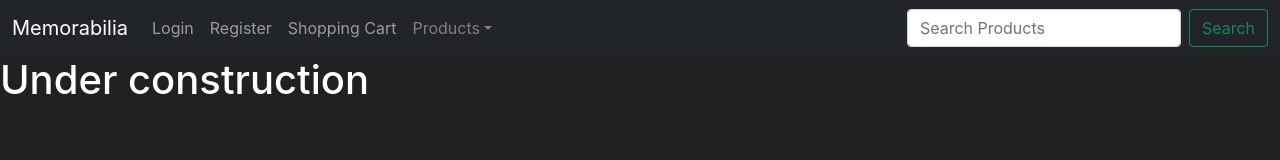
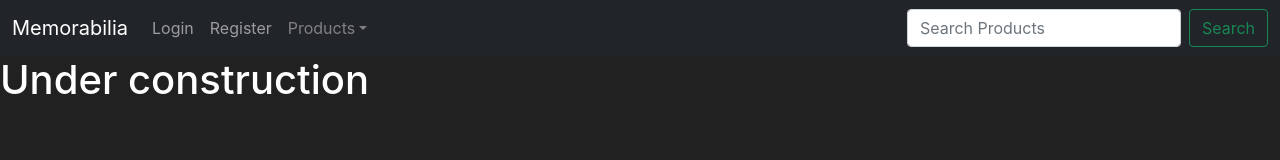
Before and after one commit to rnandon/ThemedeCommerceReact, a React (Create React App) app: page / in a window 1280 px wide. Shown: the top 160 px of the page. Built offline with nearby package versions, Linux system fonts and the light colour scheme.

Commit message:
Made shopping cart contingent on user being signed in

```diff
--- a/src/components/Elements/Navbar/Navbar.jsx
+++ b/src/components/Elements/Navbar/Navbar.jsx
@@ -49,13 +49,13 @@ const Navbar = ({ user }) => {
                                 Account Info
                             </NavLink>
                         </li>
+                        <li className="nav-item">
+                            <NavLink className="nav-link" to="/cart">
+                                Shopping Cart
+                            </NavLink>
+                        </li>
                     </React.Fragment>
                 }
-                <li className="nav-item">
-                    <NavLink className="nav-link" to="/cart">
-                        Shopping Cart
-                    </NavLink>
-                </li>
                 <li className="nav-item dropdown">
                     <NavLink
                         className="nav-link dropdown-toggle"
```
